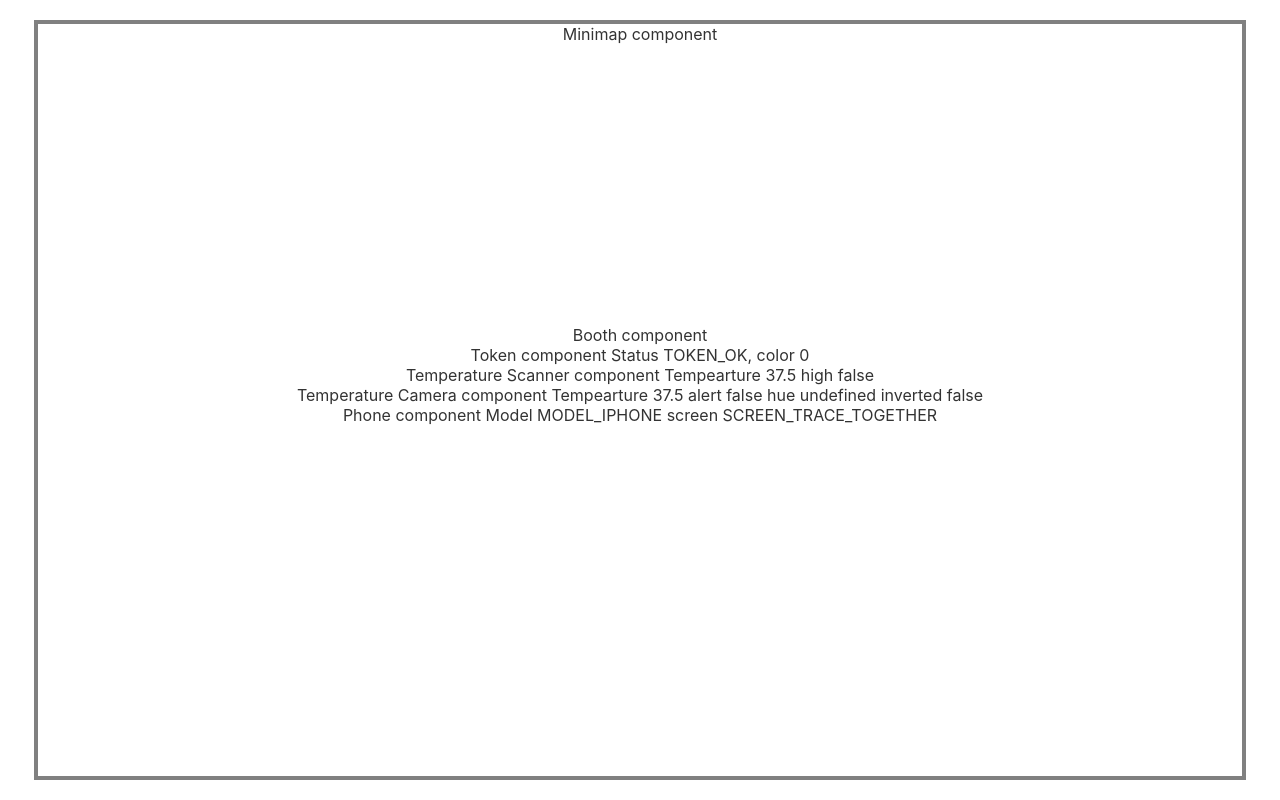
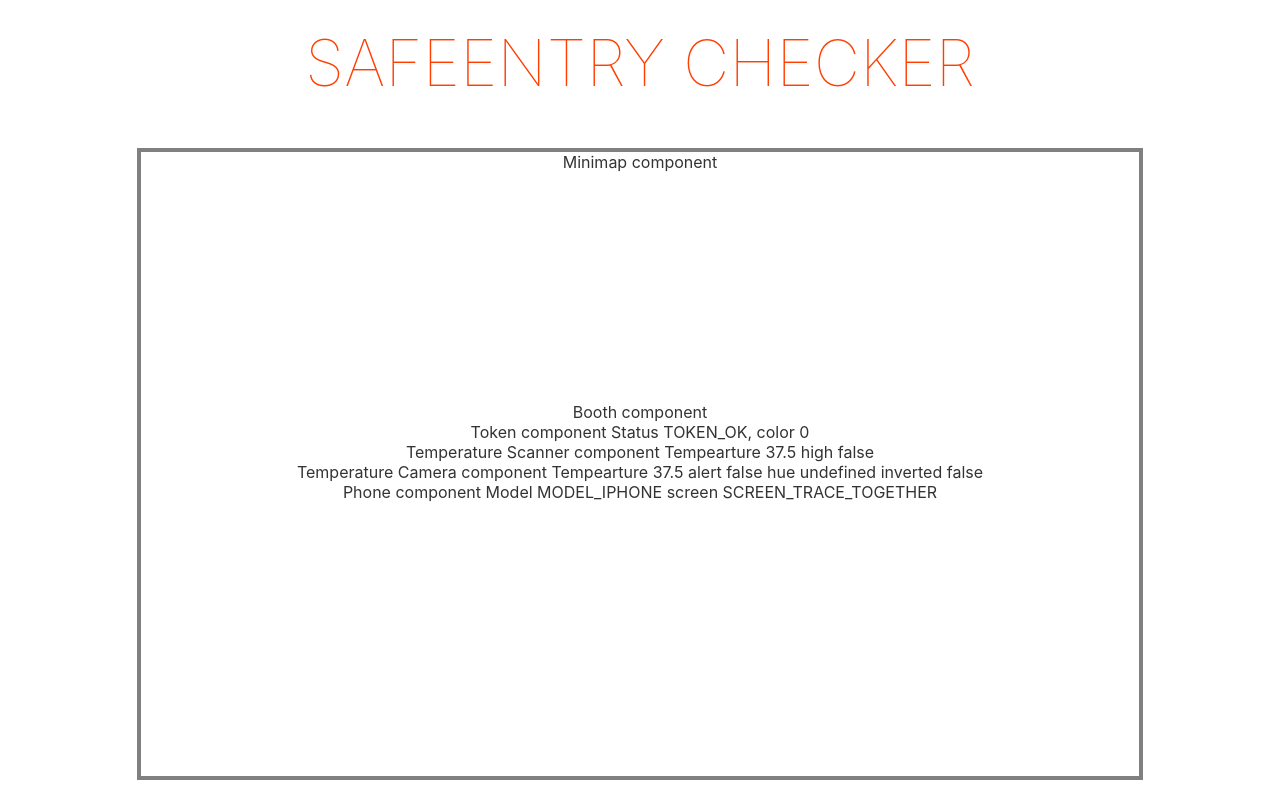
Before and after one commit to 4yn/hnr21, a Svelte app: page / in a window 1280 px wide. Built offline with nearby package versions, Linux system fonts and the light colour scheme.

Commit message:
Add title back

```diff
--- a/src/App.svelte
+++ b/src/App.svelte
@@ -4,6 +4,7 @@
 </script>
 
 <main>
+    <h1>SafeEntry Checker</h1>
 	<div class="container-outer">
         <div class="container-inner">
             <Game></Game>
@@ -33,14 +34,17 @@
 	.container-outer {
 	    position: relative;
 		outline: 0.25rem solid grey;
-		width: min(100vw - 48px, (100vh - 48px) * 8 / 5);
+		width: min(100vw - 48px, (100vh - 128px - 48px) * 8 / 5);
+		height: min((100vw - 48px) * 5 / 8, 100vh - 8em - 48px);
 	}
 
+    /*
 	.container-outer:before {
 		display: block;
 		content: "";
-		padding-top: min((100vw - 48px) * 5 / 8, 100vh - 48px);
+		padding-top: min((100vw - 48px) * 5 / 8, calc(100vh - 8em - 48px));
 	}
+    */
 
 	.container-inner {
 		position: absolute;
@@ -55,4 +59,13 @@
 			max-width: none;
 		}
 	}
+
+    h1 {
+        height: 2em;
+        color: #ff3e00;
+        text-transform: uppercase;
+        font-size: 4em;
+        font-weight: 100;
+        margin: 0;
+    }
 </style>
```
